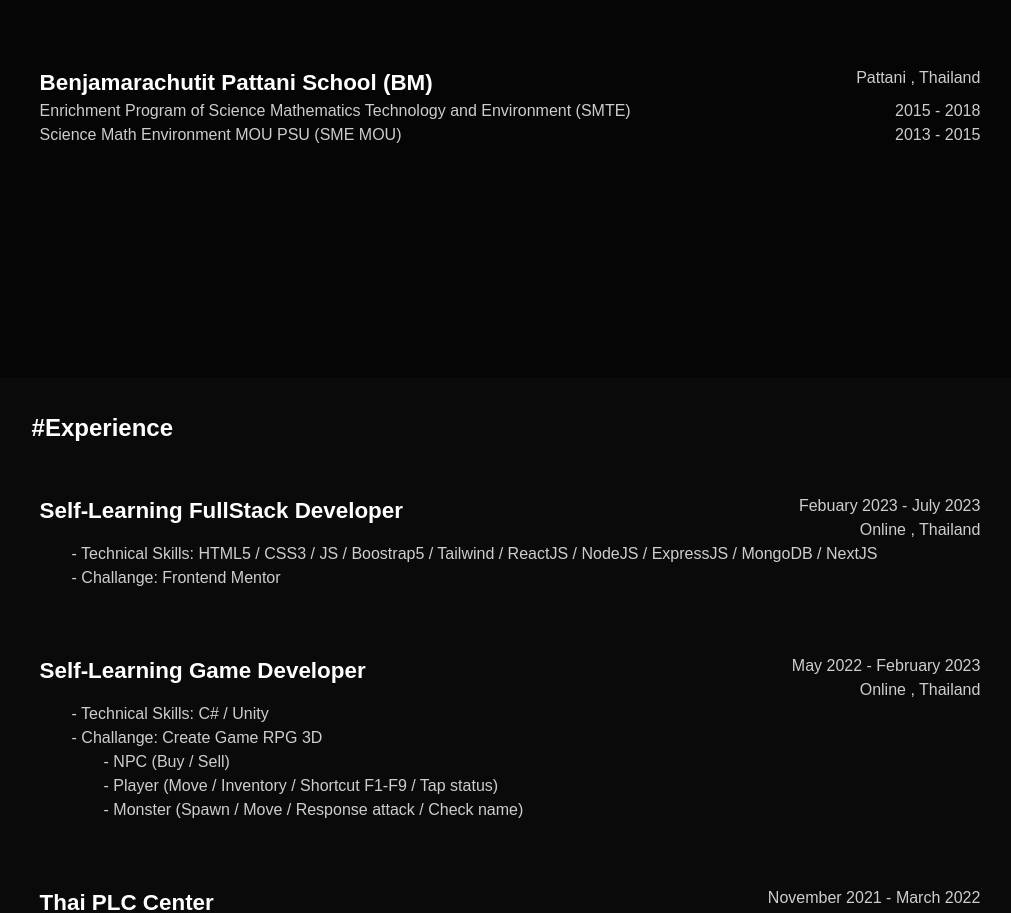
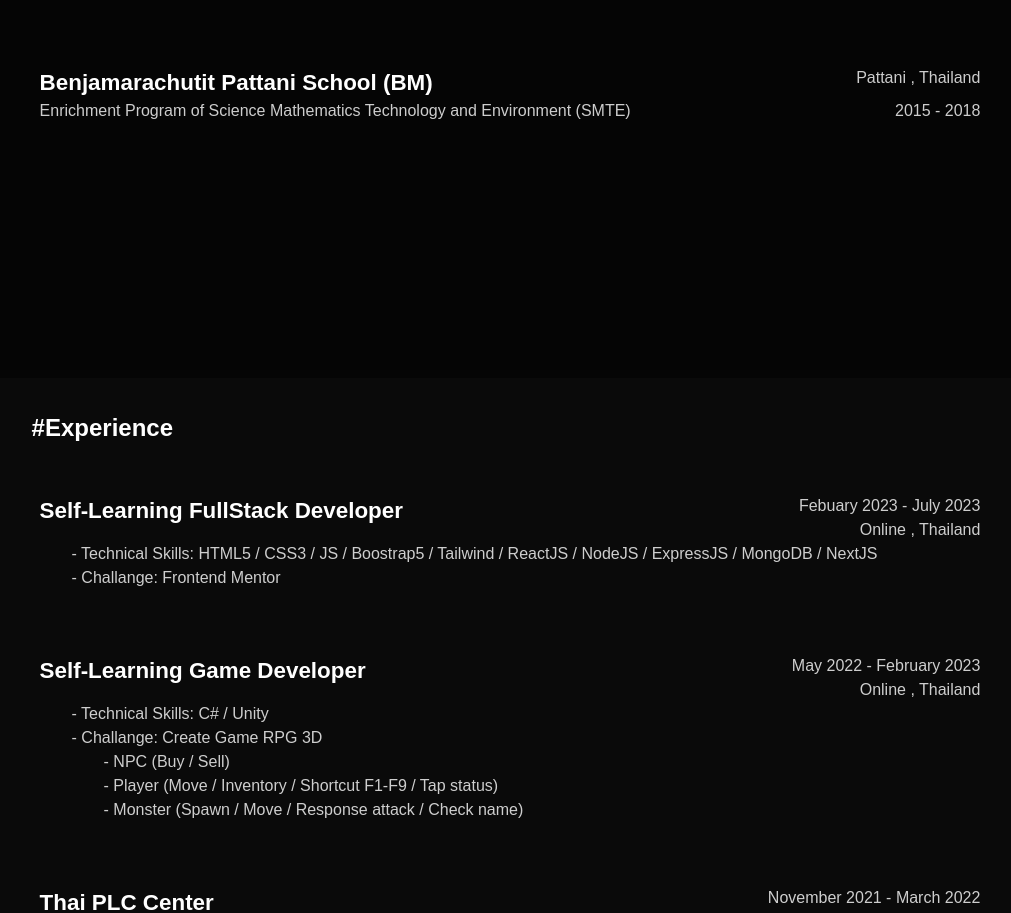
Before and after one commit to sukandasaeieo/portfolio-sukanda, a React (Vite) app: page / in a window 1280 px wide. Shown: the part 1844-2757 px from the top of the page, without its empty margins (130-1141 px from the left). Built offline with nearby package versions, Linux system fonts and the light colour scheme; a web font is replaced by a local one.

Commit message:
delete education at 2013

```diff
--- a/src/components/education/EducationComponent.jsx
+++ b/src/components/education/EducationComponent.jsx
@@ -23,10 +23,7 @@ const EducationComponent = () => {
             <p className="">Enrichment Program of Science Mathematics Technology and Environment (SMTE)</p>
             <span>2015 - 2018</span>
           </section>
-          <section className=" flex justify-between text-white text-opacity-80">
-            <p className="">Science Math Environment MOU PSU (SME MOU)</p>
-            <span>2013 - 2015</span>
-          </section>
+
         </div>
       </EducationLayout>
 
```
